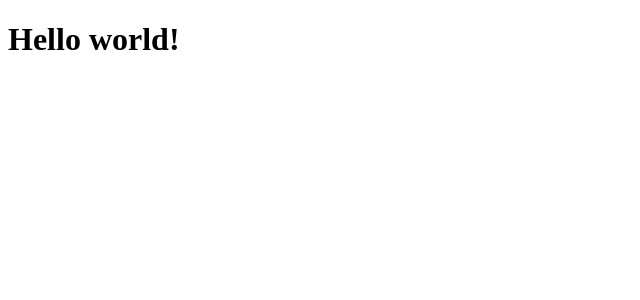
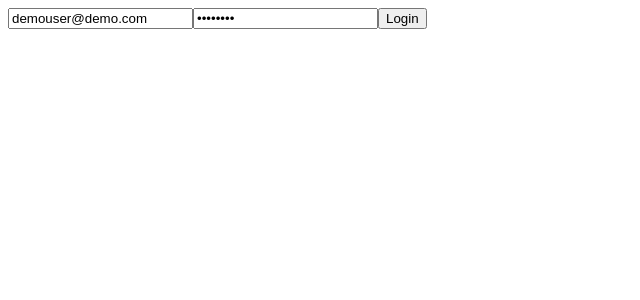
Before and after one commit to the-harry-higgins/Slack-Clone, a React (Create React App) app: page /login in a window 1280 px wide. Shown: the top 300 px of the page, without its empty margins (0-640 px from the left). Built offline with nearby package versions, Linux system fonts and the light colour scheme; no server answers.

Commit message:
Login is working

```diff
--- a/package.json
+++ b/package.json
@@ -8,7 +8,11 @@
     "@testing-library/user-event": "^7.2.1",
     "react": "^17.0.1",
     "react-dom": "^17.0.1",
-    "react-scripts": "4.0.0"
+    "react-redux": "^7.2.2",
+    "react-router-dom": "^5.2.0",
+    "react-scripts": "4.0.0",
+    "redux": "^4.0.5",
+    "redux-thunk": "^2.3.0"
   },
   "scripts": {
     "start": "react-scripts start",
--- a/public/index.html
+++ b/public/index.html
@@ -2,7 +2,7 @@
 <html lang="en">
   <head>
     <meta charset="utf-8" />
-    <title>Simple React App</title>
+    <title>Slack-Clone</title>
   </head>
   <body>
     <div id="root"></div>
--- a/src/App.js
+++ b/src/App.js
@@ -1,9 +1,39 @@
-import React from 'react';
+import React, { useState, useEffect } from "react";
+import { useSelector, useDispatch } from "react-redux";
+import { BrowserRouter, Redirect, Switch } from "react-router-dom";
 
-function App() {
+import { loadToken } from "./store/actions/authentication";
+import { ProtectedRoute, PrivateRoute } from "./utils/route-utils";
+import LoginPanel from './LoginPanel';
+import MainPage from './MainPage';
+
+const App = () => {
+  // const [loaded, setLoaded] = useState(false);
+  const isNotLoggedIn = useSelector((state) => !state.authentication.token);
+  const dispatch = useDispatch();
+
+  useEffect(() => {
+    dispatch(loadToken());
+  }, []);
+
   return (
-    <h1>Hello world!</h1>
+    <BrowserRouter>
+      <Switch>
+        <ProtectedRoute
+          path="/login"
+          exact={true}
+          isNotLoggedIn={isNotLoggedIn}
+          component={LoginPanel}
+        />
+        <PrivateRoute
+          path="/"
+          isNotLoggedIn={isNotLoggedIn}
+          component={MainPage}
+        />
+        <Redirect to="/" />
+      </Switch>
+    </BrowserRouter>
   );
-}
+};
 
 export default App;
--- /dev/null
+++ b/src/LoginPanel.js
@@ -0,0 +1,44 @@
+import React, { useState } from "react";
+import { useDispatch } from "react-redux";
+import { login } from "./store/actions/authentication";
+
+const LoginPanel = (props) => {
+  const [email, setEmail] = useState("demouser@demo.com");
+  const [password, setPassword] = useState("password");
+  const dispatch = useDispatch();
+
+  const handleSubmit = async (e) => {
+    e.preventDefault();
+    dispatch(login(email, password));
+  };
+
+  const updateEmail = (e) => {
+    setEmail(e.target.value);
+  };
+
+  const updatePassword = (e) => {
+    setPassword(e.target.value);
+  };
+
+  return (
+    <main className="centered middled">
+      <form onSubmit={handleSubmit}>
+        <input
+          type="text"
+          placeholder="Email"
+          value={email}
+          onChange={updateEmail}
+        />
+        <input
+          type="password"
+          placeholder="Password"
+          value={password}
+          onChange={updatePassword}
+        />
+        <button type="submit">Login</button>
+      </form>
+    </main>
+  );
+};
+
+export default LoginPanel;
--- /dev/null
+++ b/src/MainPage.js
@@ -0,0 +1,11 @@
+import React from 'react';
+
+const MainPage = () => {
+  return (
+    <main>
+      <h1>You Logged In!</h1>
+    </main>
+  );
+}
+
+export default MainPage;
--- /dev/null
+++ b/src/config.js
@@ -0,0 +1,2 @@
+// export const imageUrl = process.env.REACT_APP_IMAGE_URL || 'http://localhost:8000';
+export const baseUrl = process.env.REACT_APP_BASEURL || 'http://localhost:8080/api';
--- a/src/index.js
+++ b/src/index.js
@@ -2,10 +2,16 @@ import React from 'react';
 import ReactDOM from 'react-dom';
 import './index.css';
 import App from './App';
+import { Provider } from 'react-redux';
+import configureStore from './store/configureStore';
+
+const store = configureStore();
 
 ReactDOM.render(
   <React.StrictMode>
-    <App />
+    <Provider store={store}>
+      <App />
+    </Provider>
   </React.StrictMode>,
   document.getElementById('root')
 );
--- /dev/null
+++ b/src/store/actions/authentication.js
@@ -0,0 +1,43 @@
+import { baseUrl } from "../../config";
+
+const TOKEN_KEY = "slack-clone/authentication/token";
+
+export const SET_TOKEN = "slack-clone/authentication/SET_TOKEN";
+export const REMOVE_TOKEN = "slack-clone/authentication/REMOVE_TOKEN";
+
+export const setToken = (token) => ({ type: SET_TOKEN, token });
+export const removeToken = (token) => ({ type: REMOVE_TOKEN });
+
+export const loadToken = () => async (dispatch) => {
+  const token = window.localStorage.getItem(TOKEN_KEY);
+  if (token) {
+    dispatch(setToken(token));
+  }
+};
+
+export const login = (email, password) => async (dispatch) => {
+  const response = await fetch(`${baseUrl}/session`, {
+    method: "put",
+    headers: { "Content-Type": "application/json" },
+    body: JSON.stringify({ email, password }),
+  });
+
+  if (response.ok) {
+    const { token } = await response.json();
+    window.localStorage.setItem(TOKEN_KEY, token);
+    dispatch(setToken(token));
+  }
+};
+
+export const logout = () => async (dispatch, getState) => {
+  const { authentication: { token } } = getState();
+  const response = await fetch(`${baseUrl}/session`, {
+    method: "delete",
+    headers: { Authorization: `Bearer ${token}` },
+  });
+
+  if (response.ok) {
+    window.localStorage.removeItem(TOKEN_KEY);
+    dispatch(removeToken());
+  }
+};
--- /dev/null
+++ b/src/store/configureStore.js
@@ -0,0 +1,19 @@
+import { createStore, applyMiddleware, combineReducers, compose } from "redux";
+import thunk from "redux-thunk";
+import authentication from "./reducers/authentication";
+
+const composeEnhancers = window.__REDUX_DEVTOOLS_EXTENSION_COMPOSE__ || compose;
+
+const reducer = combineReducers({
+  authentication,
+});
+
+const configureStore = (initialState) => {
+  return createStore(
+    reducer,
+    initialState,
+    composeEnhancers(applyMiddleware(thunk))
+  );
+};
+
+export default configureStore;
--- /dev/null
+++ b/src/store/reducers/authentication.js
@@ -0,0 +1,21 @@
+import { SET_TOKEN, REMOVE_TOKEN } from "../actions/authentication";
+
+export default function reducer(state = {}, action) {
+  switch (action.type) {
+    case SET_TOKEN: {
+      return {
+        ...state,
+        token: action.token,
+      };
+    }
+
+    case REMOVE_TOKEN: {
+      const newState = { ...state };
+      delete newState.token;
+      return newState;
+    }
+
+    default:
+      return state;
+  }
+}
--- /dev/null
+++ b/src/utils/route-utils.js
@@ -0,0 +1,24 @@
+import React from "react";
+import { Redirect, Route } from "react-router-dom";
+
+export const PrivateRoute = ({ component: Component, ...rest }) => (
+  <Route
+    {...rest}
+    render={(props) =>
+      rest.isNotLoggedIn === true ? (
+        <Redirect to="/login" />
+      ) : (
+          <Component {...props} />
+        )
+    }
+  />
+);
+
+export const ProtectedRoute = ({ component: Component, ...rest }) => (
+  <Route
+    {...rest}
+    render={(props) =>
+      rest.isNotLoggedIn !== true ? <Redirect to="/" /> : <Component {...props} />
+    }
+  />
+);
```
Also changed, not shown: 1 other file (tests, documents, lock files or other folders).
